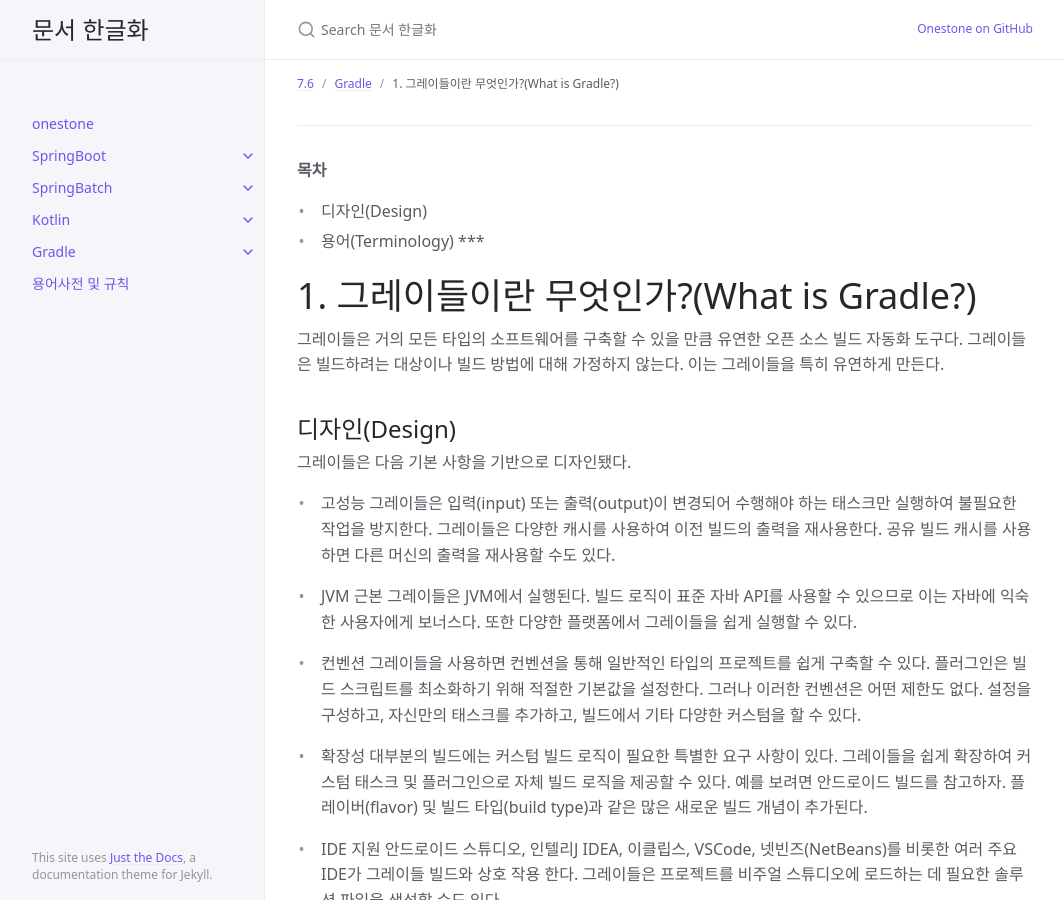
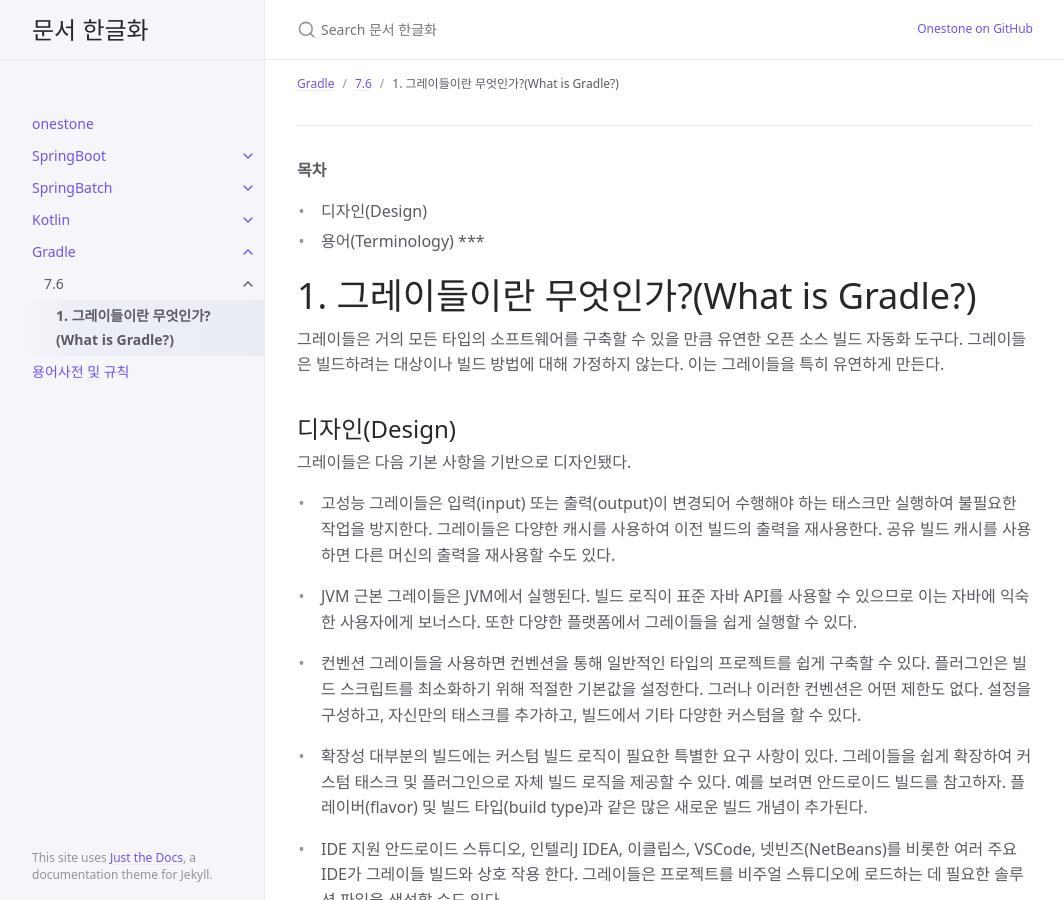
Before and after one commit to onestone9900/onestone9900.github.io, a Jekyll site: the page built from docs/gradle/7.6/1.what_is_gradle.md, in a window 1280 px wide and 900 px high. Shown: the whole window, without its empty margins (107-1171 px from the left). Built offline with Jekyll 4.4.1, drawn with Linux system fonts in a browser that asks for light colours.

Commit message:
docs: gradle - 목차 변경

```diff
--- a/docs/gradle/7.6/1.what_is_gradle.md
+++ b/docs/gradle/7.6/1.what_is_gradle.md
@@ -1,8 +1,8 @@
 ---
 layout: default
 title: 1. 그레이들이란 무엇인가?(What is Gradle?)
-parent: Gradle
-grand_parent: 7.6
+parent: 7.6
+grand_parent: Gradle
 nav_order: 2
 ---
 
```
